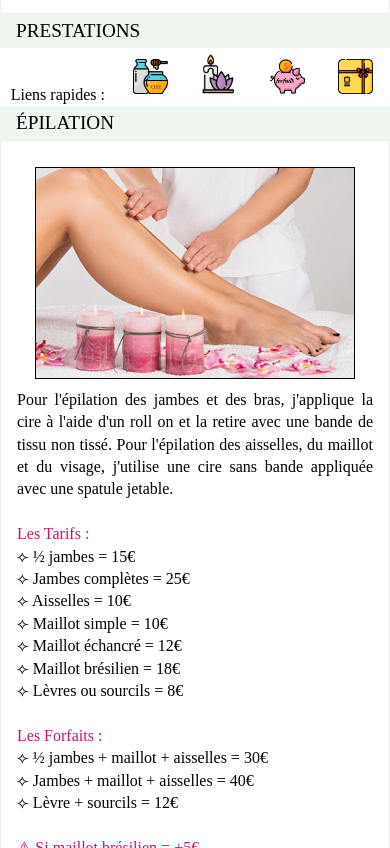
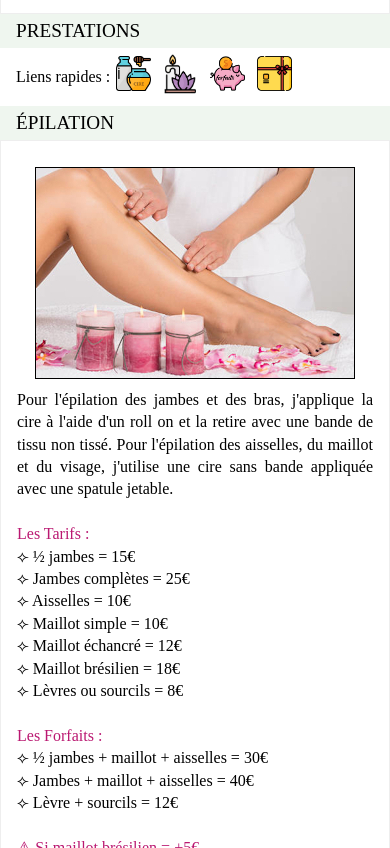
Before and after one commit to paurtfolio/Fanny, a plain HTML site: page index.html in a window 390 px wide. Shown: the part 1580-2428 px from the top of the page. Drawn offline with nearby package versions, Linux system fonts and the light colour scheme.

Commit message:
Add files via upload

```diff
--- a/css/style.css
+++ b/css/style.css
@@ -542,8 +542,9 @@ input:checked ~ ul  {
 .submenu__mobile{
   position:relative;
   display: flex;
-  justify-content:space-around;
-  align-items: flex-end;}
+  justify-content:flex-start;
+  align-items: center;
+  margin-left: 1em;}
 
 .submenu__mobile__img{
   width: 35px;
```
